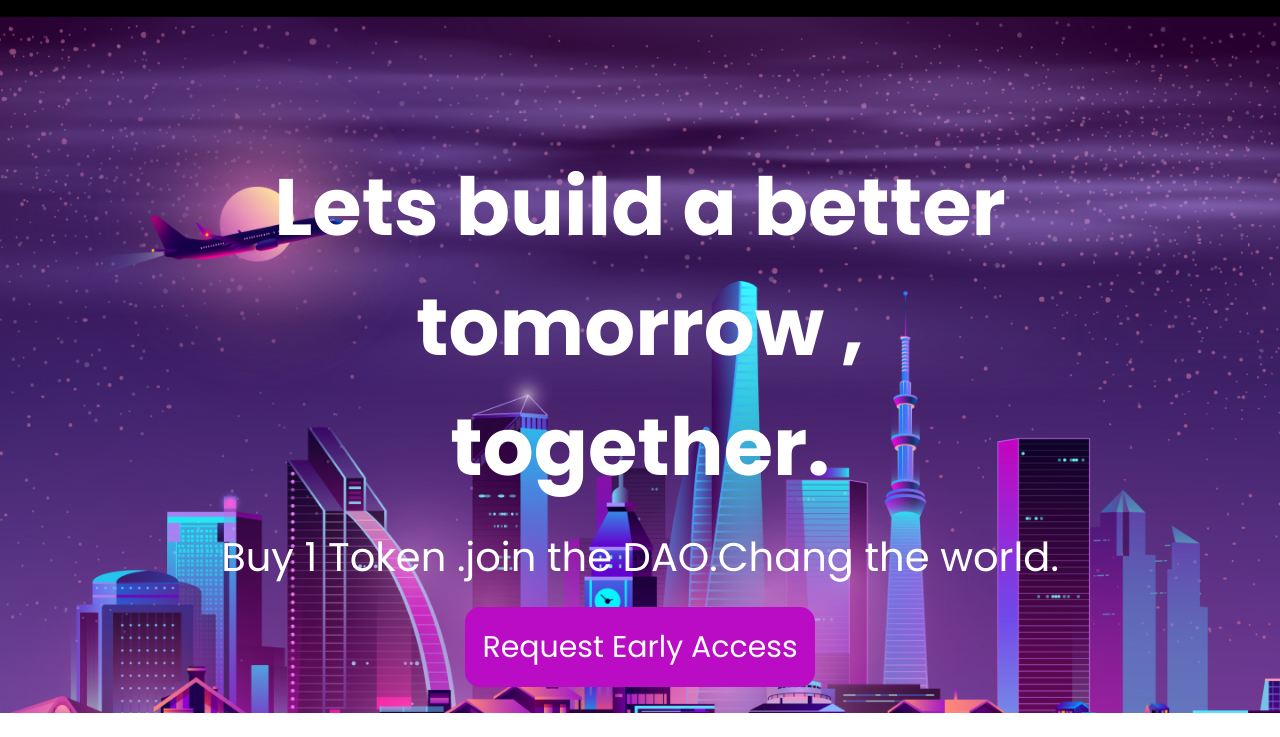
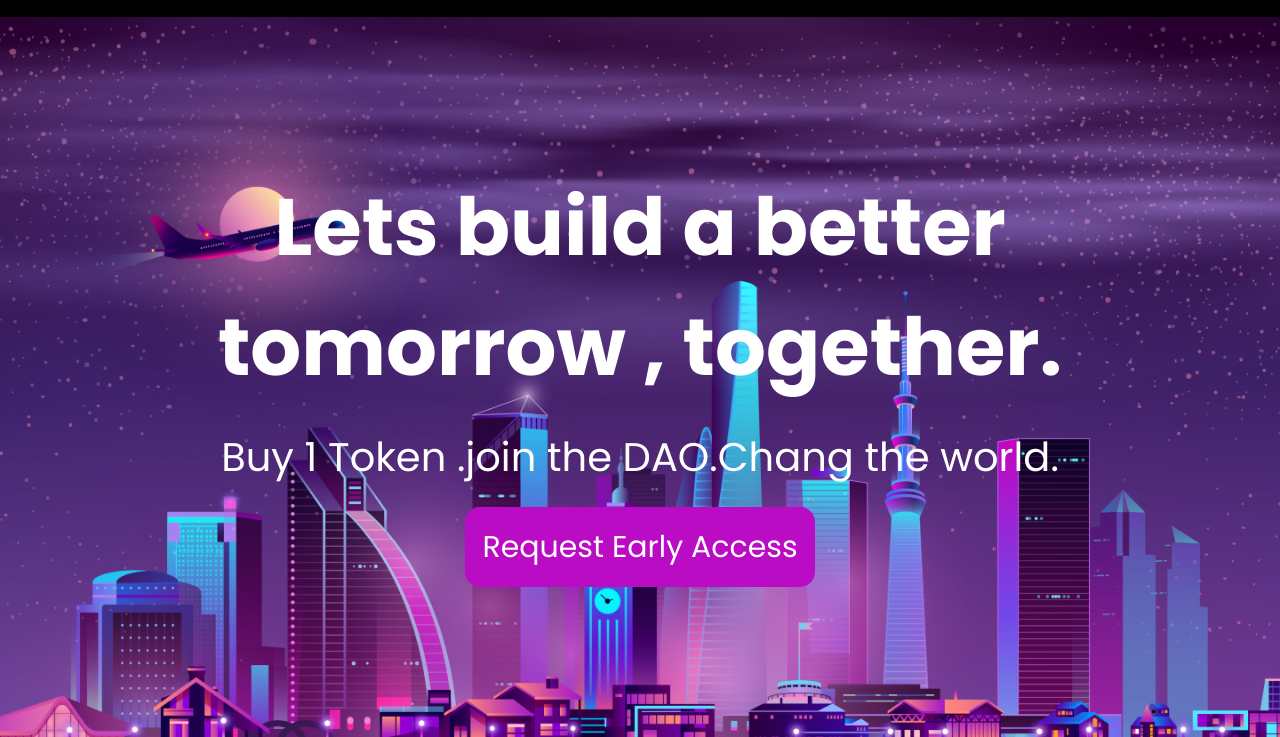
Before and after one commit to omkeshborse/HTML-CSSProject3.github.io, a plain HTML site: page index.html in a window 1280 px wide. Shown: the part 87-824 px from the top of the page. Before the commit the page ends 800 px from the top, so only its background shows below. Drawn offline with Linux system fonts and the light colour scheme.

Commit message:
Add files via upload

```diff
--- a/index.html
+++ b/index.html
@@ -17,6 +17,7 @@
     <link rel="stylesheet" href="./style/style.css">
 </head>
 <body>
+    <!--    nab bar  -->
     <nav class="navbar">
         <div class="logo-neom"><img src="./assets/white-logo.png" alt="logo"></div>
         <div>
@@ -31,10 +32,10 @@
         <div><button>Buy 1 Token</button></div>
     </nav>
 
-
+    <!-- main section -->
     <main class="main-section">
         <div>
-            <h1>Lets build a better <br> tomorrow , <br> together.
+            <h1>Lets build a better <br> tomorrow ,  together.
             </h1>
             <p>Buy 1 Token .join the DAO.Chang the world.</p>
 
--- a/style/style.css
+++ b/style/style.css
@@ -6,7 +6,7 @@
     padding:0px;
     box-sizing: border-box;
     font-family: 'Poppins', sans-serif;
-    overflow: hidden;
+
 }
 
 body{
@@ -30,6 +30,7 @@ body{
     display: flex;
     gap: 35px;
     font-size: 20px;
+    list-style: none;
 }
 
 .navbar div button{
@@ -47,7 +48,7 @@ body{
 
 .main-section{
     width: 100%;
-    height: 100%;
+    height: 90vh;
     display: flex;
     flex-direction: column;
     justify-content: center;
```
